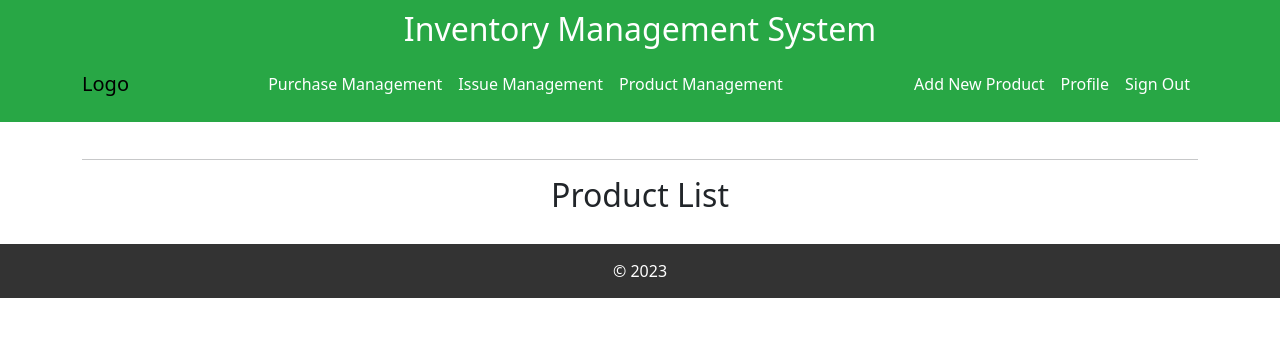
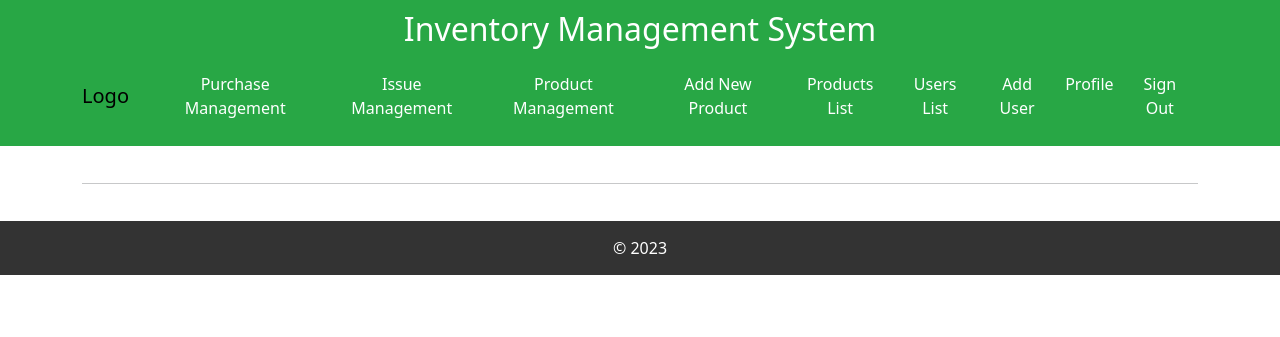
Before and after one commit to Mesele9/hotel_inventory_system, a Flask app: page /products/ in a window 1280 px wide. Shown: the top 337 px of the page. Run offline with Flask 3, Linux system fonts and the light colour scheme; the visitor is signed in with stand-in values (Sample User, id 1); data that the repository does not hold is empty.

Commit message:
add product routes

```diff
--- a/app/manage_product/routes.py
+++ b/app/manage_product/routes.py
@@ -1,8 +1,8 @@
 from flask import Blueprint
 from flask import render_template, url_for, redirect, request, flash
 from app.dbcon import db
-from flask_login import login_required
-from app.manage_product.form import NewProductForm, EditProductForm
+from flask_login import login_required, current_user
+from app.manage_product.form import NewProductForm
 
 product_bp = Blueprint('product_bp', __name__, url_prefix='/products')
 
@@ -11,9 +11,9 @@ from app.models.products import Products
 
 @product_bp.route('/')
 @login_required
-def index():
+def products_list():
     products = Products.query.all()
-    return render_template('products/products_list.html', title='Product List', products=products)
+    return render_template('products/products_list.html', title='Products List', products=products)
 
 
 @product_bp.route('/add_product', methods=['GET', 'POST'])
@@ -27,23 +27,40 @@ def add_product():
         flash('Product: {} added to the database!'.format(form.product_name.data), 'success')
         return redirect(url_for('product_bp.add_product'))
 
-    return render_template('products/add_product.html', title='Add Product', form=form)
+    return render_template('products/add_product.html', title='Add Product', form=form, legend='Add New Product')
 
 
-@product_bp.route('/editproduct/<int:product_id>', methods=('GET', 'POST'))
+@product_bp.route('/<int:id>', methods=('GET', 'POST'))
 @login_required
-def editproduct():
-    form = EditProductForm()
+def products(id):
+    product = Products.query.filter_by(id=id).first()
+    return render_template('products/product.html', title='Product Detail', product=product)
+
+
+@product_bp.route('/<int:id>/edit', methods=('GET', 'POST'))
+@login_required
+def edit_products(id):
+    product = Products.query.filter_by(id=id).first()
+    if current_user.role != 'store_keeper' and current_user.role !='admin':
+        flash('Action not allowed!')
+        return redirect(url_for('index'))
+    form = NewProductForm()
     if form.validate_on_submit():
-        product_name = form.product_name.data
-        current_user.username = form.username.data
-        current_user.role = form.role.data
+        product.product_name = form.product_name.data
+        product.product_category = form.product_category.data
+        product.uom = form.uom.data
+        product.unit_price = form.unit_price.data
+        product.quantity = form.quantity.data
+        product.reorder_level = form.reorder_level.data
         db.session.commit()
-        flash('Your account has been updated!', 'success')
-        return redirect(url_for('users_bp.account'))
+        flash('Product: {} has been updated!'.format(form.product_name.data), 'success')
+        return redirect(url_for('product_bp.products', id=product.id))
+
     elif request.method == 'GET':
-        form.name.data = current_user.name
-        form.username.data = current_user.username
-        form.role.data = current_user.role
-
-    return render_template('users_auth/account.html', title='Edit User Account', form=form)
+        form.product_name.data = product.product_name
+        form.product_category.data = product.product_category
+        form.uom.data = product.uom
+        form.unit_price.data = product.unit_price
+        form.quantity.data = product.quantity
+        form.reorder_level.data = product.reorder_level
+    return render_template('products/add_product.html', title='Edit Product', form=form, legend='Edit Product')
--- a/app/models/users.py
+++ b/app/models/users.py
@@ -10,7 +10,7 @@ class Users(db.Model, UserMixin):
     id = db.Column(db.Integer, primary_key=True)
     name = db.Column(db.String(50), nullable=False)
     username = db.Column(db.String(50), nullable=False, unique=True)
-    password = db.Column(db.String(50), nullable=False)
+    password = db.Column(db.String(256), nullable=False)
     role = db.Column(db.String(50), nullable=False)
 
     def __repr__(self):
--- a/app/templates/base.html
+++ b/app/templates/base.html
@@ -91,12 +91,15 @@
                 <a class="nav-link" href="{{ url_for('issue_bp.index') }}">Issue Management</a>
               </li>
               <li class="nav-item">
-                <a class="nav-link" href="{{ url_for('product_bp.index') }}">Product Management</a>
+                <a class="nav-link" href="{{ url_for('product_bp.products_list') }}">Product Management</a>
               </li>
             </ul>
             <ul class="navbar-nav ml-auto">
               {% if current_user.is_authenticated %}
                 <li class="nav-item"><a class="nav-link" href="{{ url_for('product_bp.add_product') }}">Add New Product</a></li>
+                <li class="nav-item"><a class="nav-link" href="{{ url_for('product_bp.products_list') }}">Products List</a></li>
+                <li class="nav-item"><a class="nav-link" href="{{ url_for('users_bp.users_list') }}">Users List</a></li>
+                <li class="nav-item"><a class="nav-link" href="{{ url_for('users_bp.add_user') }}">Add User</a></li>
                 <li class="nav-item"><a class="nav-link" href="{{ url_for('users_bp.account') }}">Profile</a></li>
                 <li class="nav-item"><a class="nav-link" href="{{ url_for('users_bp.logout') }}">Sign Out</a></li>
               {% else %}
@@ -107,21 +110,6 @@
           </div>
       </nav>
     </div>
-
-    <div class="secondary-nav" id="secondaryNav">
-      <ul class="nav nav-pills">
-        <li class="nav-item">
-          <a class="nav-link" href="#">Add New Product</a>
-        </li>
-        <li class="nav-item">
-          <a class="nav-link" href="#">Create New Purchase Order</a>
-        </li>
-        <li class="nav-item">
-          <a class="nav-link" href="#">Create New Issue Order</a>
-        </li>
-      </ul>
-    </div>
-
 
 
     <div class="content">
--- a/app/templates/products/add_product.html
+++ b/app/templates/products/add_product.html
@@ -3,10 +3,9 @@
 {% block content %}
 
 <div class="container justify-content-center col-md-4">
-      <h2>Add New Product</h2>
       <form action="" method="post" novalidate>
         {{ form.hidden_tag() }}
-        <!-- <legend class="border-bottom">Add New product</legend> -->
+        <legend class="border-bottom">{{ legend }}</legend>
             <div class="form-group">
               {{ form.product_name.label(class="form-control-label") }}
               {{ form.product_name(class="form-control form-control-lg") }}
--- a/app/templates/products/products_list.html
+++ b/app/templates/products/products_list.html
@@ -2,10 +2,14 @@
 
 {% block content %}
 
-      <h2>Product List</h2>
-
-
-
+<div class="container">
+    {% for product in products %}
+    <div>
+        <p><a href="{{ url_for('product_bp.products', id=product.id) }}">{{ product.product_name }}</a> {{ product.product_category }} : {{ product.unit_price }} : {{ product.quantity }}</p>
+        <hr>
+    </div>
+    {% endfor %}
+</div>
 
 
 {% endblock %}
```
Also changed, not shown: app/manage_product/form.py (+10 -19 lines), app/manage_users/routes.py (+9 -10 lines), app/templates/products/product.html (added, +15 -0 lines), app/templates/users_auth/users_list.html (added, +14 -0 lines), migrations/versions/06f8b9855467_.py (added, +38 -0 lines).
